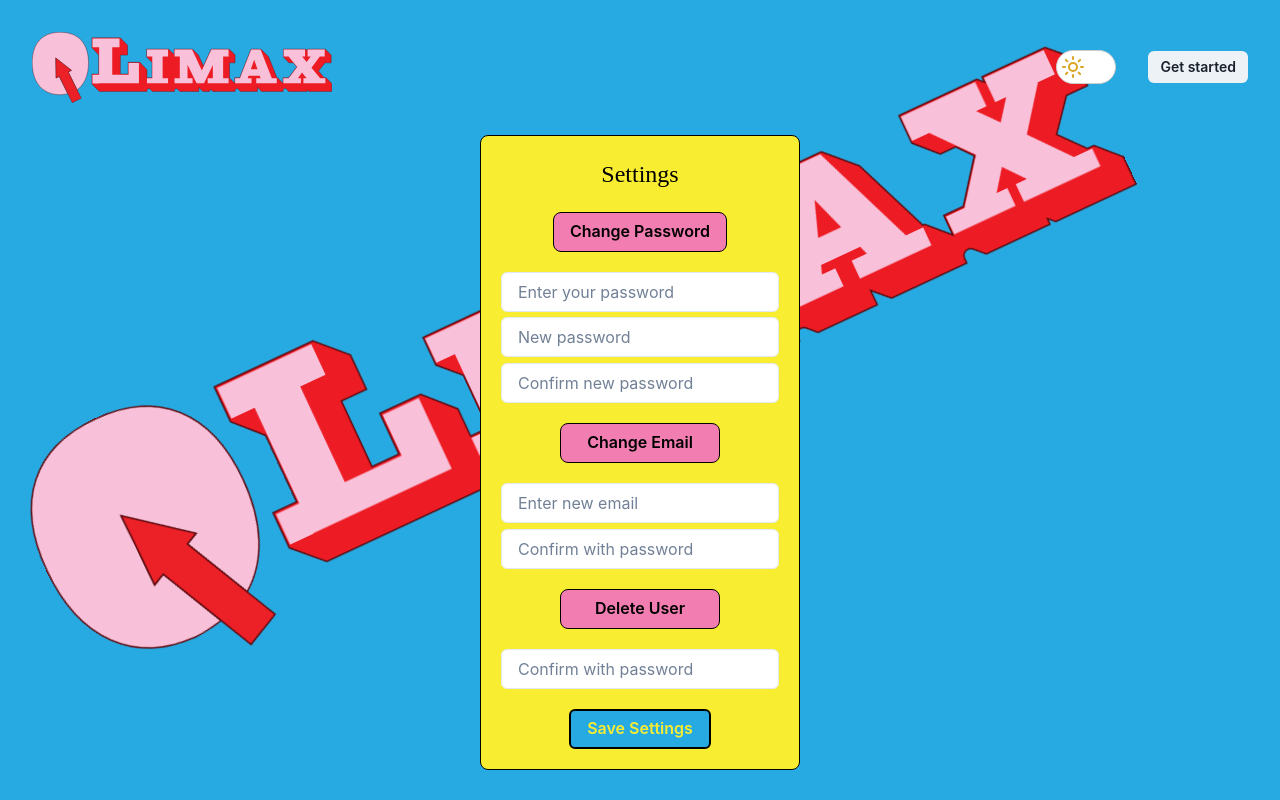
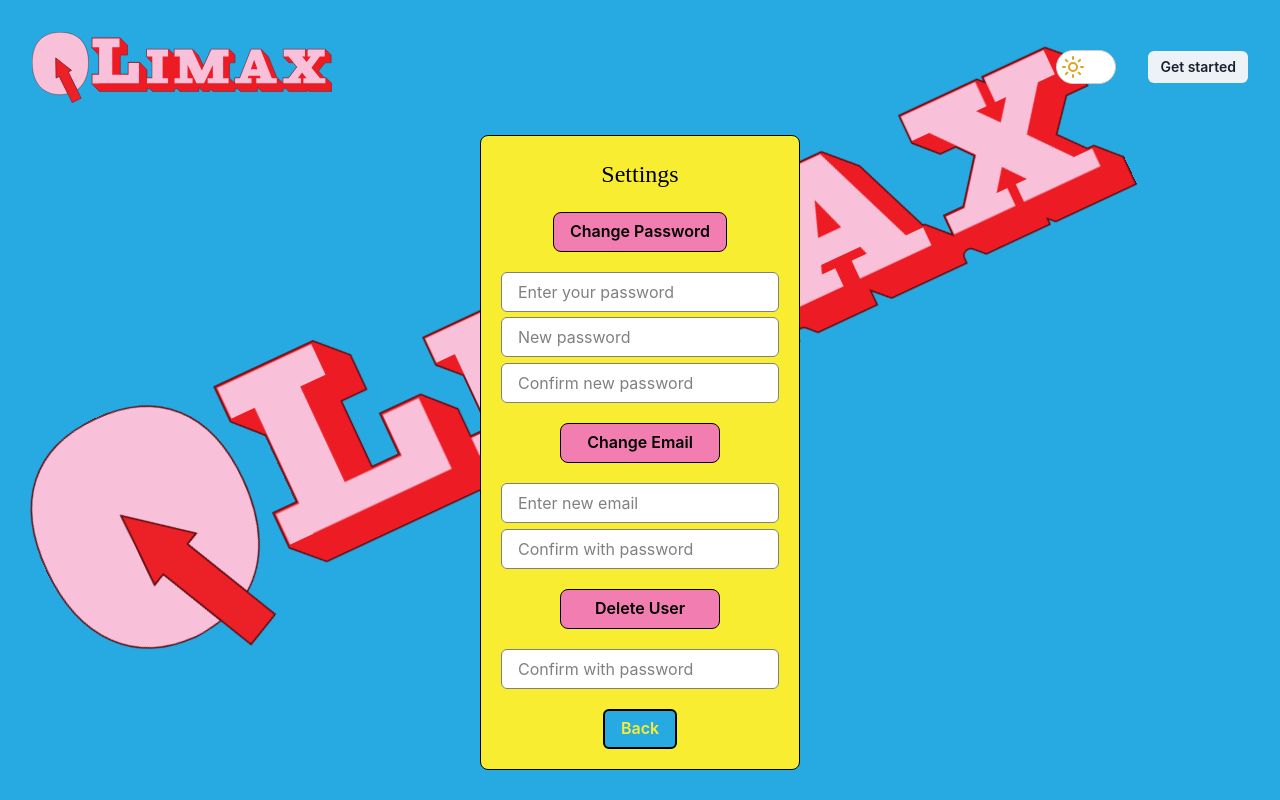
Before and after one commit to RauliYoung/QLimax, a Next.js app: page / in a window 1280 px wide. Built offline with nearby package versions, Linux system fonts and the light colour scheme; a web font is replaced by a local one.

Commit message:
settingsaasdasd

```diff
--- a/src/app/api/graphql/datasources/index.ts
+++ b/src/app/api/graphql/datasources/index.ts
@@ -4,6 +4,7 @@ import jwt from 'jsonwebtoken';
 import {ObjectId} from 'mongodb';
 import UserModel from '@/app/models/userModel';
 import PostModel from '@/app/models/postModel';
+import {ALL} from 'dns';
 
 interface UserDocument {
   _id: ObjectId;
@@ -45,7 +46,9 @@ export class Users extends MongoDataSource<UserDocument> {
   }
 
   async updateUser({input}: any) {
+    console.log(input);
     try {
+      // const hashedPassword = await bcrypt.hash(input.password, 12);
       const updatedUser = await UserModel.findByIdAndUpdate(
         input.id,
         {...input},
@@ -58,6 +61,7 @@ export class Users extends MongoDataSource<UserDocument> {
       throw new Error('Failed to update user');
     }
   }
+
   async signIn({email, password}: {email: string; password: string}) {
     try {
       const user = await UserModel.findOne({email}).select('+password').exec();
--- a/src/app/components/authModals/authModals.tsx
+++ b/src/app/components/authModals/authModals.tsx
@@ -7,16 +7,19 @@ import {useRouter} from 'next/navigation';
 import {useMutation} from '@apollo/client';
 import {CREATE_USER} from '../../lib/constants';
 import {SIGN_IN} from '../../lib/constants';
+import {error} from 'console';
 
 export default function AuthModals() {
   const [showSignIn, setShowSignIn] = useState(true);
   const [showSignUp, setShowSignUp] = useState(false);
+
   const {setUser} = useContext(UserContext);
   const toast = useToast();
   const router = useRouter();
 
   const [createUser] = useMutation(CREATE_USER);
   const [signIn] = useMutation(SIGN_IN);
+
   const onClose = () => {
     setShowSignIn(false);
     setShowSignUp(false);
@@ -94,6 +97,7 @@ export default function AuthModals() {
       });
     }
   };
+
   const toggleForms = () => {
     setShowSignIn(!showSignIn);
     setShowSignUp(!showSignUp);
--- a/src/app/components/authModals/settings.tsx
+++ b/src/app/components/authModals/settings.tsx
@@ -1,4 +1,4 @@
-import React from 'react';
+import React, {useContext, useState} from 'react';
 import {
   Box,
   Button,
@@ -7,49 +7,88 @@ import {
   Text,
   useColorModeValue,
   Flex,
+  useStepContext,
 } from '@chakra-ui/react';
 import customTheme from '../../../../themes/theme';
+import {useMutation} from '@apollo/client';
+import {UPDATE_USER} from '@/app/lib/constants';
+import {UserContext} from '@/app/contexts/usercontext';
+import bcrypt from 'bcrypt';
 
 interface SettingsModalProps {
-  onClose: () => void;
+  onPasswordChange: (newPassword: string) => void;
 }
 
-const SettingsModal: React.FC<SettingsModalProps> = ({onClose}) => {
+// const SettingsPage: React.FC<SettingsModalProps> = ({onPasswordChange})
+
+const SettingsPage: React.FC = () => {
+  const [newPassword, setNewPassword] = useState('');
+  const [confirmPassword, setConfirmPassword] = useState('');
+  const [currentPassword, setCurrentPassword] = useState('');
+
+  const [newEmail, setNewEmail] = useState('');
+  const [confirmEmailPassword, setConfirmEmailPassword] = useState('');
+
+  const {user} = useContext(UserContext);
+
+  const [updateUser] = useMutation(UPDATE_USER);
+
+  const handlePasswordChange = () => {
+    console.log('USERUSERABUSER');
+    console.log(user);
+    if (newPassword !== confirmPassword) {
+      console.log('Passwords do not match');
+      return;
+    }
+
+    updateUser({
+      variables: {
+        input: {
+          id: '65d32e49d392ead3709b82c1',
+          password: newPassword,
+        },
+      },
+    })
+      .then(() => {
+        console.log('Password changed successfully');
+        setCurrentPassword('');
+        setNewPassword('');
+        setConfirmPassword('');
+      })
+      .catch((error) => {
+        console.error('Error changing password:', error);
+      });
+  };
+
+  const handleEmailChange = () => {
+    console.log('ASDASD');
+
+    updateUser({
+      variables: {
+        input: {
+          id: '65d32e49d392ead3709b82c1',
+          email: newEmail,
+        },
+      },
+    })
+      .then(() => {
+        console.log('Email changed successfully');
+      })
+      .catch((error) => {
+        console.error('Error changing email:', error);
+      });
+  };
+
+  const handleUserDelete = () => {};
+
+  const handleBackButton = () => {
+    console.log('save button pressed');
+  };
+
   const bg = useColorModeValue('qlimax.bg-yellow', 'qlimax.bg-pink');
   const inputsBg = useColorModeValue('qlimax.bg-pink', 'qlimax.bg-yellow');
   const buttonBg = useColorModeValue('qlimax.bg-blue', 'qlimax.bg-blue');
   const textColor = useColorModeValue('qlimax.bg-yellow', 'qlimax.bg-yellow');
-
-  const handlePasswordChange = () => {
-    const passwordSettings = document.getElementById('PasswordSettings');
-    if (passwordSettings) {
-      const computedStyle = window.getComputedStyle(passwordSettings);
-      const isHidden = computedStyle.getPropertyValue('display') === 'none';
-      passwordSettings.style.display = isHidden ? 'flex' : 'none';
-    }
-  };
-
-  const handleEmailChange = () => {
-    const emailSettings = document.getElementById('EmailSettings');
-    if (emailSettings) {
-      const computedStyle = window.getComputedStyle(emailSettings);
-      const isHidden = computedStyle.getPropertyValue('display') === 'none';
-      emailSettings.style.display = isHidden ? 'flex' : 'none';
-    }
-  };
-
-  const handleUserDelete = () => {
-    const deleteUserSettings = document.getElementById('DeleteUserSettings');
-    if (deleteUserSettings) {
-      const computedStyle = window.getComputedStyle(deleteUserSettings);
-      const isHidden = computedStyle.getPropertyValue('display') === 'none';
-      deleteUserSettings.style.display = isHidden ? 'flex' : 'none';
-    }
-  };
-
-  const handleSaveButton = () => {
-    console.log('save button pressed');
-  };
 
   return (
     <Box
@@ -96,6 +135,10 @@ const SettingsModal: React.FC<SettingsModalProps> = ({onClose}) => {
                 textColor="black"
                 placeholder="Enter your password"
                 type="password"
+                _placeholder={{color: 'grey'}}
+                borderColor={'gray'}
+                _hover={{borderColor: 'grey'}}
+                onChange={(e) => setCurrentPassword(e.target.value)}
               ></Input>
               <Input
                 backgroundColor="white"
@@ -103,6 +146,10 @@ const SettingsModal: React.FC<SettingsModalProps> = ({onClose}) => {
                 placeholder="New password"
                 type="password"
                 marginTop="2%"
+                _placeholder={{color: 'grey'}}
+                borderColor={'gray'}
+                _hover={{borderColor: 'grey'}}
+                onChange={(e) => setNewPassword(e.target.value)}
               ></Input>
               <Input
                 backgroundColor="white"
@@ -110,6 +157,10 @@ const SettingsModal: React.FC<SettingsModalProps> = ({onClose}) => {
                 placeholder="Confirm new password"
                 type="password"
                 marginTop="2%"
+                _placeholder={{color: 'grey'}}
+                borderColor={'gray'}
+                _hover={{borderColor: 'grey'}}
+                onChange={(e) => setConfirmPassword(e.target.value)}
               ></Input>
             </Flex>
             <Flex>
@@ -132,6 +183,10 @@ const SettingsModal: React.FC<SettingsModalProps> = ({onClose}) => {
                 textColor="black"
                 placeholder="Enter new email"
                 type="email"
+                _placeholder={{color: 'grey'}}
+                borderColor={'gray'}
+                _hover={{borderColor: 'grey'}}
+                onChange={(e) => setNewEmail(e.target.value)}
               ></Input>
               <Input
                 backgroundColor="white"
@@ -139,6 +194,10 @@ const SettingsModal: React.FC<SettingsModalProps> = ({onClose}) => {
                 placeholder="Confirm with password"
                 type="password"
                 marginTop="2%"
+                _placeholder={{color: 'grey'}}
+                borderColor={'gray'}
+                _hover={{borderColor: 'grey'}}
+                onChange={(e) => setConfirmEmailPassword(e.target.value)}
               ></Input>
             </Flex>
             <Flex>
@@ -161,16 +220,20 @@ const SettingsModal: React.FC<SettingsModalProps> = ({onClose}) => {
                 textColor="black"
                 placeholder="Confirm with password"
                 type="password"
+                _placeholder={{color: 'grey'}}
+                borderColor={'gray'}
+                _hover={{borderColor: 'grey'}}
               ></Input>
             </Flex>
             <Button
               color={textColor}
               _hover={{bg: '#677589'}}
-              onClick={handleSaveButton}
+              onClick={handleBackButton}
               bg={buttonBg}
               border="solid 2px black"
+              id="BackButton"
             >
-              Save Settings
+              Back
             </Button>
           </VStack>
         </Flex>
@@ -179,4 +242,4 @@ const SettingsModal: React.FC<SettingsModalProps> = ({onClose}) => {
   );
 };
 
-export default SettingsModal;
+export default SettingsPage;
--- a/src/app/page.tsx
+++ b/src/app/page.tsx
@@ -7,7 +7,7 @@ import {UserContext} from './contexts/usercontext';
 import BlogPostPreview from './components/blogpost/blogPostPreview';
 import {Post} from '../../types';
 import Link from 'next/link';
-import SettingsModal from './components/authModals/settings';
+import SettingsPage from './components/authModals/settings';
 
 export default function Home() {
   const {user} = useContext(UserContext);
@@ -44,11 +44,7 @@ export default function Home() {
           </Flex>
         </Flex>
       )} */}
-      <SettingsModal
-        onClose={function (): void {
-          throw new Error('Function not implemented.');
-        }}
-      />
+      <SettingsPage />
     </>
   );
 }
```
